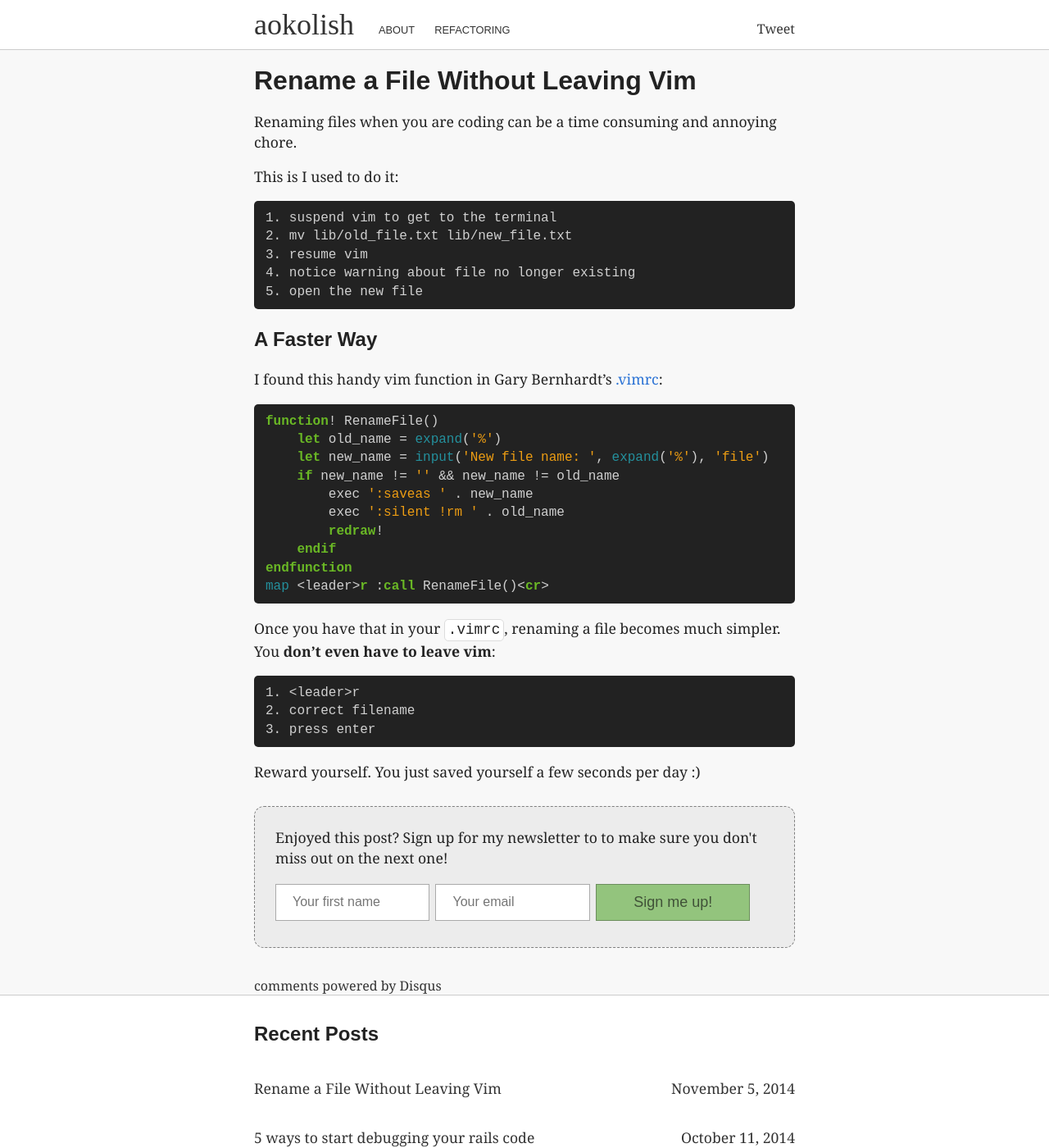
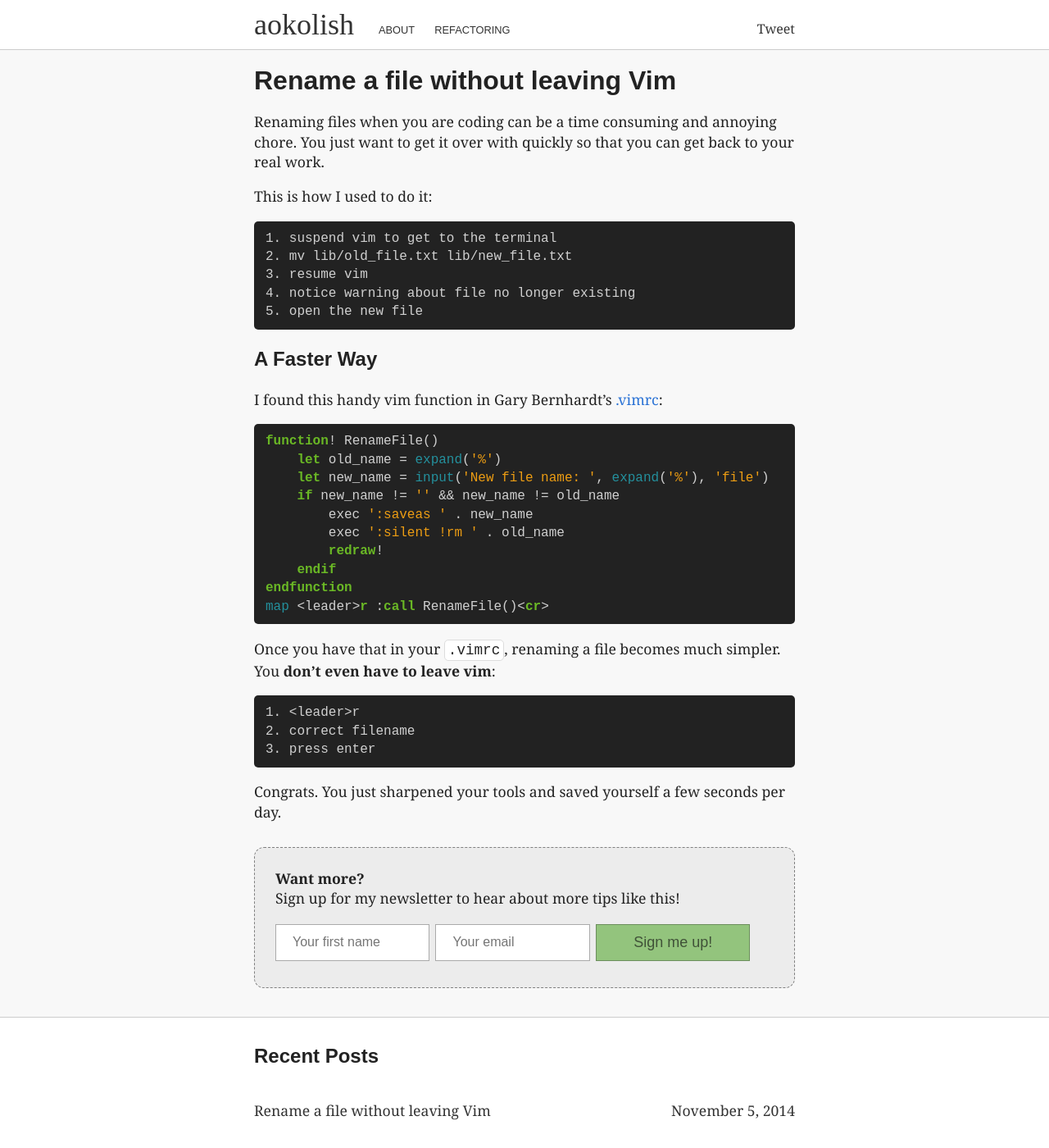
Before and after one commit to ao140505/ao140505.github.io, a Jekyll site: the page built from _posts/2014-11-05-rename-a-file-without-leaving-vim.md, in a window 1280 px wide and 1400 px high. Shown: the whole window at 82% size. Built offline with Jekyll 4.4.1, drawn with Linux system fonts in a browser that asks for light colours; some web fonts are replaced; Markdown is read by kramdown in place of the engine named in the settings; comment, search, counter and statistics services are not loaded.

Commit message:
update renaming file post
- extract newsletter cta to include

````diff
--- /dev/null
+++ b/_includes/newsletter-cta.html
@@ -0,0 +1,33 @@
+<div class="newsletter-cta">
+  <p>
+    <b>
+      {% if include.toptext %}
+        {{ include.toptext }}
+      {% else %}
+        Want more?
+      {% endif %}
+    </b>
+  </p>
+  <p>
+    {% if include.bottomtext %}
+      {{ include.bottomtext }}
+    {% else %}
+      Don't miss out on my next post!
+    {% endif %}
+  </p>
+  <!-- Begin MailChimp Signup Form -->
+  <div id="mc_embed_signup">
+    <form action="//aokolish.us9.list-manage.com/subscribe/post?u=fadcc7c47381f2394d5a3d05a&amp;id=b567f497d8" method="post" id="mc-embedded-subscribe-form" name="mc-embedded-subscribe-form" class="validate" target="_blank" novalidate>
+      <div id="mc_embed_signup_scroll">
+        <div class="field-wrap">
+          <input type="text" value="" name="FNAME" class="required" id="mce-FNAME" placeholder="Your first name">
+          <input type="email" value="" name="EMAIL" class="required email" id="mce-EMAIL" placeholder="Your email">
+          <!-- real people should not fill this in and expect good things - do not remove this or risk form bot signups-->
+          <div style="position: absolute; left: -5000px;"><input type="text" name="b_fadcc7c47381f2394d5a3d05a_b567f497d8" tabindex="-1" value=""></div>
+          <input type="submit" value="Sign me up!" name="subscribe" id="mc-embedded-subscribe" class="button">
+        </div>
+      </div>
+    </form>
+  </div>
+  <!--End mc_embed_signup-->
+</div>
--- a/_includes/post_detail.html
+++ b/_includes/post_detail.html
@@ -9,29 +9,6 @@
 
 <div class="post-content">
   {{ content }}
-</div>
-
-<div class="newsletter-cta">
-  <p>
-    Enjoyed this post? Sign up for my newsletter to
-    to make sure you don't miss out on the next one!
-  </p>
-
-  <!-- Begin MailChimp Signup Form -->
-  <div id="mc_embed_signup">
-    <form action="//aokolish.us9.list-manage.com/subscribe/post?u=fadcc7c47381f2394d5a3d05a&amp;id=b567f497d8" method="post" id="mc-embedded-subscribe-form" name="mc-embedded-subscribe-form" class="validate" target="_blank" novalidate>
-      <div id="mc_embed_signup_scroll">
-        <div class="field-wrap">
-          <input type="text" value="" name="FNAME" class="required" id="mce-FNAME" placeholder="Your first name">
-          <input type="email" value="" name="EMAIL" class="required email" id="mce-EMAIL" placeholder="Your email">
-          <!-- real people should not fill this in and expect good things - do not remove this or risk form bot signups-->
-          <div style="position: absolute; left: -5000px;"><input type="text" name="b_fadcc7c47381f2394d5a3d05a_b567f497d8" tabindex="-1" value=""></div>
-          <input type="submit" value="Sign me up!" name="subscribe" id="mc-embedded-subscribe" class="button">
-        </div>
-      </div>
-    </form>
-  </div>
-  <!--End mc_embed_signup-->
 </div>
 
 {% if page.comments %}
--- a/_posts/2014-10-04-how-to-get-started-with-rails.markdown
+++ b/_posts/2014-10-04-how-to-get-started-with-rails.markdown
@@ -59,3 +59,5 @@
 It takes time and effort to master this stuff. I have been learning to
 program for 6 years and still have plenty to learn. You do not need a
 computer science degree, but you do need to be persistant and put in the work.
+
+{% include newsletter-cta.html %}
--- a/_posts/2014-10-11-5-ways-to-start-debugging-your-rails-code.markdown
+++ b/_posts/2014-10-11-5-ways-to-start-debugging-your-rails-code.markdown
@@ -121,3 +121,5 @@
 
 You might find an exception in there. This is also a useful technique
 for finding n+1 and other sql problems.
+
+{% include newsletter-cta.html %}
--- a/_posts/2014-11-05-how-to-rename-the-current-file-in-vim.md
+++ b/_posts/2014-11-05-rename-a-file-without-leaving-vim.md
@@ -1,16 +1,17 @@
 ---
 layout: post
-title: Rename a File Without Leaving Vim
+title: Rename a file without leaving Vim
 date: 2014-11-05
-comments: true
+comments: false
 keywords: "vim, rename file"
 description: "how to rename the current file in vim"
 ---
 
 Renaming files when you are coding can be a time consuming and annoying
-chore.
+chore. You just want to get it over with quickly so that
+you can get back to your real work.
 
-This is I used to do it:
+This is how I used to do it:
 
 ```
 1. suspend vim to get to the terminal
@@ -47,4 +48,6 @@
 3. press enter
 ```
 
-Reward yourself. You just saved yourself a few seconds per day :)
+Congrats. You just sharpened your tools and saved yourself a few seconds per day.
+
+{% include newsletter-cta.html bottomtext="Sign up for my newsletter to hear about more tips like this!" %}
````
